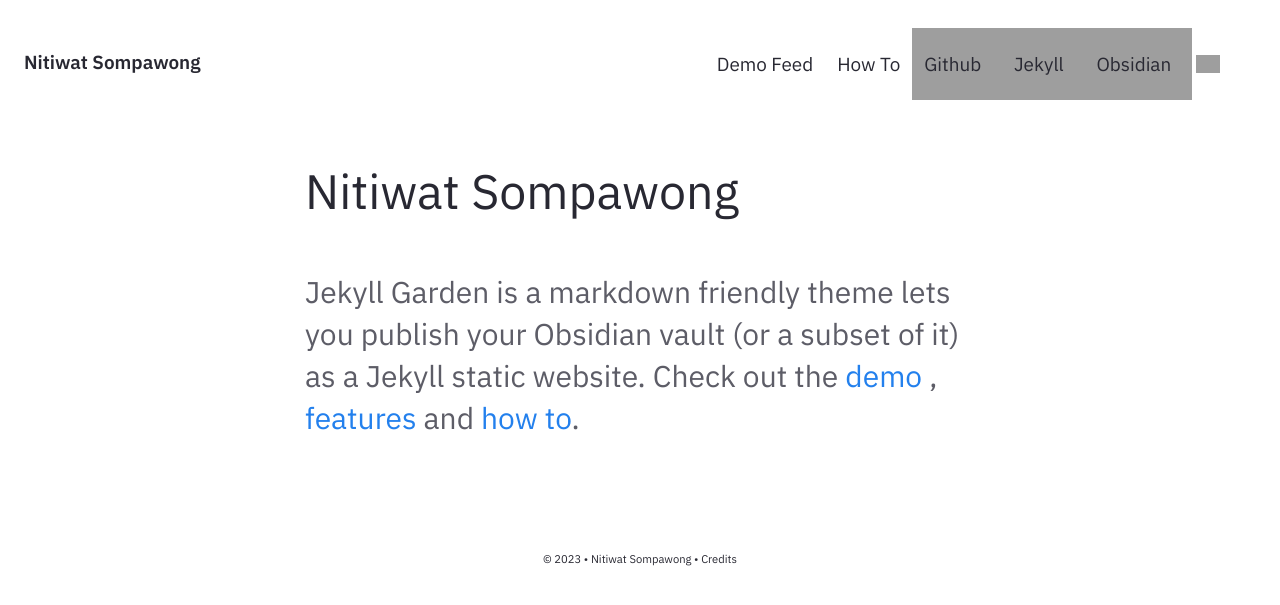
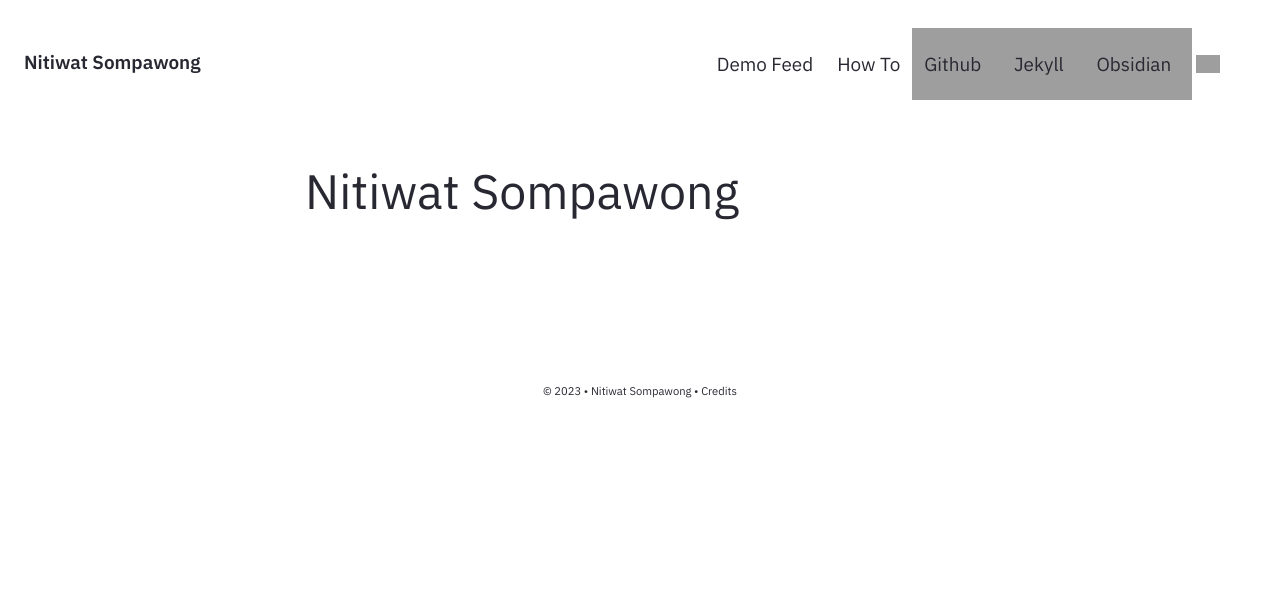
Before and after one commit to fnitiwat/fnitiwat.github.io, a Jekyll site: the page built from pages/index.md, in a window 1280 px wide. Shown: the top 605 px of the page. Built offline with Jekyll 4.4.1, drawn with Linux system fonts in a browser that asks for light colours; grey boxes are pictures that could not be loaded.

Commit message:
comment unuse homepage

```diff
--- a/_includes/Homepage.html
+++ b/_includes/Homepage.html
@@ -1,7 +1,7 @@
 <div class="home-intro">
     <div class="jumbo">{{site.heading}} </div>
     <div class="home-sub-text"> <h3>
-        Jekyll Garden is a markdown friendly theme lets you publish your Obsidian vault (or a subset of it) as a Jekyll static website.
-        Check out the <a href="{{'/notes' | relative_url}}"> demo </a>, <a href="{{'/post/features' | relative_url}}"> features </a> and <a href="{{'/post/how-to' | relative_url}}"> how to</a>.
+        <!-- Jekyll Garden is a markdown friendly theme lets you publish your Obsidian vault (or a subset of it) as a Jekyll static website.
+        Check out the <a href="{{'/notes' | relative_url}}"> demo </a>, <a href="{{'/post/features' | relative_url}}"> features </a> and <a href="{{'/post/how-to' | relative_url}}"> how to</a>. -->
         </h3>
 </div> </div>
```
Also changed, not shown: pages/index.md (+0 -2 lines).
